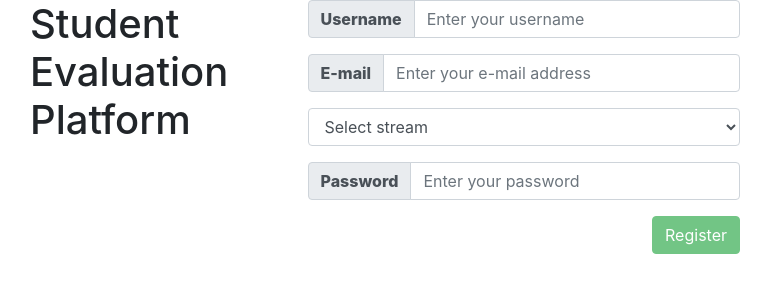
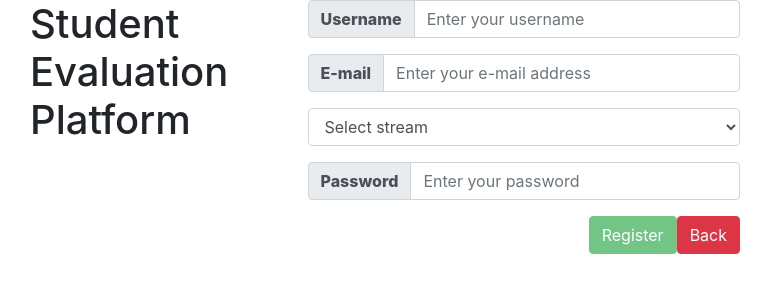
Before and after one commit to ChewbaccaAcademy/student-evaluation-frontend, an Angular app: page /register in a window 1280 px wide. Shown: the top 300 px of the page, without its empty margins (255-1026 px from the left). Built offline with nearby package versions, Linux system fonts and the light colour scheme.

Commit message:
back button in registrationFprm added

```diff
--- a/src/app/registration-form/registration-form.component.html
+++ b/src/app/registration-form/registration-form.component.html
@@ -84,6 +84,9 @@
           <button class="btn btn-success" [disabled]="!registrationForm.valid">
             Register
           </button>
+          <button type="button" class="btn btn-danger" (click)="goBack()">
+            Back
+          </button>
         </div>
       </form>
 
--- a/src/app/registration-form/registration-form.component.ts
+++ b/src/app/registration-form/registration-form.component.ts
@@ -1,5 +1,6 @@
 import { Component, OnInit } from '@angular/core';
 import { FormBuilder, FormGroup, Validators } from '@angular/forms';
+import { Location } from '@angular/common';
 
 @Component({
   selector: 'app-registration-form',
@@ -17,7 +18,7 @@ export class RegistrationFormComponent implements OnInit {
     'Administration',
   ];
 
-  constructor(private fb: FormBuilder) {}
+  constructor(private fb: FormBuilder, private location: Location) {}
 
   ngOnInit(): void {
     this.registrationForm = this.fb.group({
@@ -72,4 +73,7 @@ export class RegistrationFormComponent implements OnInit {
   submitForm() {
     console.log(this.registrationForm.value);
   }
+  goBack() {
+    this.location.back();
+  }
 }
```
